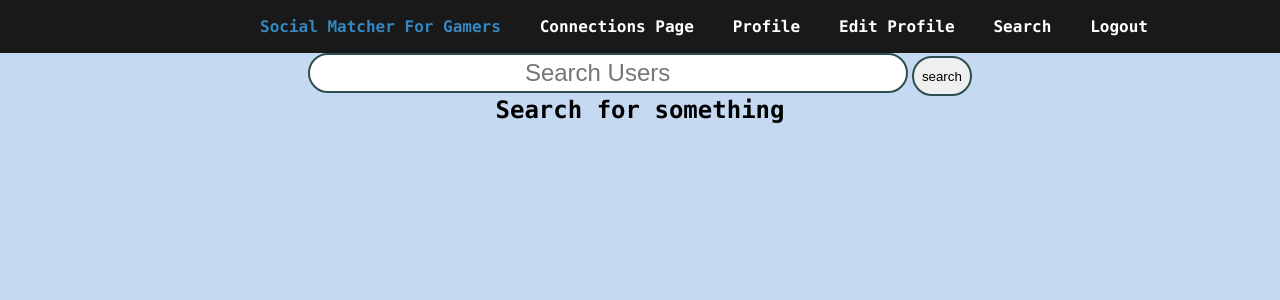
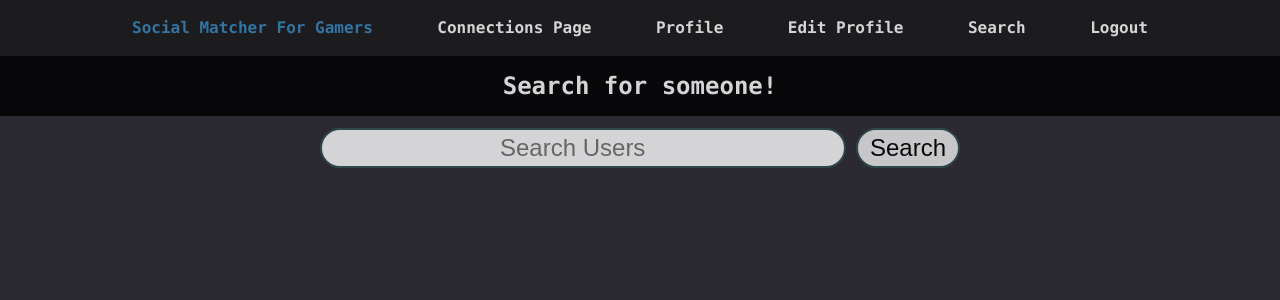
Before and after one commit to ctstolfa/SocialMatcherForGamers, a Django app: page /search in a window 1280 px wide. Shown: the top 300 px of the page. Run offline with Django 4.2, Linux system fonts and the light colour scheme; the visitor is signed in with stand-in values (Sample User, id 1).

Commit message:
Rework profile and search pages

```diff
--- a/SMG/templates/base.html
+++ b/SMG/templates/base.html
@@ -12,37 +12,40 @@
     body {
         background-color: rgb(43, 42, 51);
         opacity: 0.8;
-
+        font-family: "Bitstream Vera Sans Mono", Monaco, "Courier New", Courier, monospace;
+        color: white;
+        line-height: 1.5;
     }
 
     .nav {
         background-color: black;
         display: flex;
         justify-content: center;
-            color: white;
         font-weight: bolder;
         font-size: 1.5em;
         padding: 0.5em 0 0.5em 0;
         margin-bottom: 0.5em;
         width: 100%;
-            font-family: "Bitstream Vera Sans Mono", Monaco, "Courier New", Courier, monospace;
         opacity: 1;
     }
 
     .nav-wrapper {
         background-color: #191919;;
         margin: 0;
-            padding: 1% 0 0 0;
+        padding: 0.5em 0 0.5em 0;
         opacity: 1;
     }
 
     .nav-internal-wrapper {
         margin: 0 10% 0 10%;
         height: 40px;
-            background-color: #191919;;
+        background-color: #191919;
+        display: flex;
+        align-items: center;
     }
 
     .nav-internal-wrapper ul {
+        width: 100%;
         display: flex;
         justify-content: space-between;
         text-align: center;
@@ -59,48 +62,27 @@
         color: white;
     }
 
-        .nav-internal-wrapper ul li a:hover {
+    .nav-internal-wrapper ul li a:hover,
+    .nav-internal-wrapper ul li:nth-child(1) {
         color: rgb(52, 135, 193)
-        }
-
-        .nav-internal-wrapper ul li:nth-child(1) {
-            color: rgb(52, 135, 193);
-        }
-
-        .internal-wrapper {
-            padding-top: 1.5%;
-            margin-left: 40%;
-            line-height: 30px;
-            color: white;
-            font-weight: bold;
-            font-size: 1em;
-            font-family: "Bitstream Vera Sans Mono", Monaco, "Courier New", Courier, monospace;
-        }
-
-        .listStyle-wrapper {
-            margin-left: 40%;
-            line-height: 30px;
     }
 
     li {
         list-style: none;
-            color: white;
         font-weight: bold;
         font-size: 1em;
-            font-family: "Bitstream Vera Sans Mono", Monaco, "Courier New", Courier, monospace;
     }
 
-        h4 {
-            color: white;
+    main {
+        margin-left: 40%;
     }
 </style>
+
+{% block style %}{% endblock %}
 </head>
 <body>
-<header class="nav-wrapper">
+<nav class="nav-wrapper">
     <div class="nav-internal-wrapper">
-        <ul class="nav-internal-ul-wrapper">
-        </ul>
-
         <ul>
             <li>Social Matcher For Gamers</li>
             <li class="connection_page"><a href="/connect"> Connections Page</a></li>
@@ -110,9 +92,15 @@
             <li class="logout"><a href="{% url 'logout' %}"> Logout</a></li>
         </ul>
     </div>
+</nav>
+
+<header>
+    <h1 class="nav">{% block header %}{% endblock %}</h1>
 </header>
 
+<main>
     {% block content %}{% endblock %}
+</main>
 
 </body>
 </html>
--- a/SMG/templates/profile.html
+++ b/SMG/templates/profile.html
@@ -2,8 +2,9 @@
 
 {% block title %}Profile{% endblock %}
 
+{% block header %}SMG User Profile: {{ user.username }}{% endblock %}
+
 {% block content %}
-<h1 class="nav">SMG User Profile: {{ user.username }}</h1>
 <ul class="listStyle-wrapper">
     <li>My game style: {{ user.account.gameStyle }}</li>
     <li>The game genres I play: {{ user.account.genres }}</li>
--- a/SMG/templates/search.html
+++ b/SMG/templates/search.html
@@ -1,178 +1,70 @@
-<!DOCTYPE html>
-<html lang="en">
-<head>
+{% extends "base.html" %}
 
-    <meta charset="UTF-8">
-    <meta name="viewport"
-          content="width=device-width, user-scalable=no, initial-scale=1.0, maximum-scale=1.0, minimum-scale=1.0">
-    <meta http-equiv="X-UA-Compatible" content="ie=edge">
+{% block title %}Search Users{% endblock %}
 
-{#    {% load static %}#}
-{#    <link rel="stylesheet" href="{% static 'CSS/bootstrap.css' %}">#}
-{#    <link rel="stylesheet" href="{% static 'CSS/style.css' %}">#}
-     <title>Search Users</title>
+{% block style %}
 <style>
-        *{
-            margin: 0;
-            padding: 0;
-        }
-        body{
-            background-color: rgb(197, 218, 242);
-        }
-        .nav{
-           background-color: black;
-           display: flex;
-           justify-content: center;
-           color: white;
-           font-weight: bolder;
-           font-size: 1.5em;
-           width: 100%;
-           margin:0 10% 0  0 ;
-            height: 40px;
-           font-family: "Bitstream Vera Sans Mono", Monaco, "Courier New", Courier, monospace;
-           opacity: 1;
+    main {
+        width: 50%;
+        margin: 0 auto 0 auto;
     }
 
-       .nav-wrapper{
-            background-color: #191919;;
-            margin: 0;
-            padding: 1% 0 0 0;
-            opacity: 1;
-       }
-       .nav-internal-wrapper{
-            margin:0 10% 0  20% ;
-            height: 40px;
-             background-color: #191919;;
-
-       }
-       .nav-internal-wrapper ul{
+    .search-bar {
         display: flex;
-            justify-content: space-between;
-            text-align: center;
-
-       }
-       .nav-internal-wrapper ul li{
-            list-style:  none;
-            margin: 4px;
-       }
-       .nav-internal-wrapper ul li a{
-            text-align: center;
-            text-decoration: none;
-            color: white;
-       }
-       .nav-internal-wrapper ul li a:hover{
-            color: rgb(52, 135, 193)
-       }
-       .nav-internal-wrapper ul li:nth-child(1) {
-            color: rgb(52, 135, 193);
-       }
-        .internal-wrapper{
-           padding-top: 1.5%;
-           margin-left: 40%;
-           line-height: 30px;
-           color: white;
-           font-weight: bold;
-           font-size: 1em;
-           font-family: "Bitstream Vera Sans Mono", Monaco, "Courier New", Courier, monospace;
+        align-items: center;
     }
 
-        .search-bar-wrapper{
-            text-align:center ;
-            font-family: -apple-system;
-            font-weight: bold;
-            font-size: medium;
+    .search-bar-input, .search-button {
+        border: 2px darkslategray solid;
+        border-radius: 5em;
+        text-align: center;
+        font-size: 1.5em;
+    }
 
+    .search-bar-input {
+        height: 40px;
+        flex: auto;
+        margin-right: 0.4em;
     }
-        .search-list-wrapper{
-            text-align:center ;
-            font-family: -apple-system;
-            font-weight: bold;
-            font-size: medium;
 
-        }
-        .search-list-wrapper{
-            text-align:center ;
-            font-family: -apple-system;
-            font-weight: bold;
-            font-size: medium;
-
-        }
-        .search-bar-input{
-            width: 600px;
+    .search-button {
         height: 40px;
         border: 2px darkslategray solid;
         border-radius: 5em;
+        flex: none;
+        padding: 0 0.5em 0 0.5em;
     }
-        .searchStyle{
-            font-size: medium;
-            font-size: 1.5em;
-            font-family: "Bitstream Vera Sans Mono", Monaco, "Courier New", Courier, monospace;
-            color: black;
-            opacity: 1;
+</style>
+{% endblock %}
 
-        }
-        .search-bar-input{
-            text-align: center;
-            font-size: 1.5em;
-        }
-        .search-button{
-            width: 60px;
-            height: 40px;
-            border: 2px darkslategray solid;
-            border-radius: 5em;
-        }
+{% block header %}Search for someone!{% endblock %}
 
-        li{
-           list-style: none;
-           color: white;
-           font-weight: bold;
-           font-size: 1em;
-           font-family: "Bitstream Vera Sans Mono", Monaco, "Courier New", Courier, monospace;
-       }
-
-
-    </style>
-</head>
-    <header class="nav-wrapper">
-    <div class="nav-internal-wrapper">
-        <ul class="nav-internal-ul-wrapper ">
-        </ul>
-
-        <ul>
-            <li>Social Matcher For Gamers</li>
-            <li class="connection_page"><a href="/connect"> Connections Page</a></li>
-           <li class="profile"><a href="{% url 'profile' username=current_user.username %}"> Profile</a></li>
-            <li class="edit_profile"><a href="/editProfile"> Edit Profile</a></li>
-           <li class="search"><a href="/search"> Search</a></li>
-            <li class="logout"><a href="{% url 'logout' %}"> Logout</a></li>
-        </ul>
-    </div>
-    </header>
-<body>
+{% block content %}
 <section class="search-bar-wrapper">
-        <form class="search-bar" method=POST action="{%url 'search' %}">
-
+    <form class="search-bar" method=POST action="{% url 'search' %}">
         {% csrf_token %}
 
         <input class="search-bar-input" type="search"
-                   placeholder="Search Users" aria-label=" Search" name="searched">
-            <input class="search-button" type="submit" name="" value="search">
+               placeholder="Search Users" aria-label="Search" name="searched">
+        <input class="search-button" type="submit" value="Search">
     </form>
 </section>
 
+<br />
+
 <section class="search-list-wrapper">
-        <center>
     {% if searched %}
-                <h1>You searched for {{ searched }} </h1>
+        <h1>You searched for "{{ searched }}":</h1>
+        <ul>
             {% for user in users %}
                 <!-- 'home' will change to url of user profile -->
+                <li>
                     <a href="{% url 'profile' username=user %}"> {{ user }}</a>
-                    <br/>
+                </li>
+            {% empty %}
+                <li>No results, sorry!</li>
             {% endfor %}
-            {% else %}
-                <h1 class="searchStyle" >Search for something</h1>
+        </ul>
     {% endif %}
-        </center>
 </section>
-</body>
-</html>
+{% endblock %}
```
Lines whose indentation alone changed are shown as unchanged.
